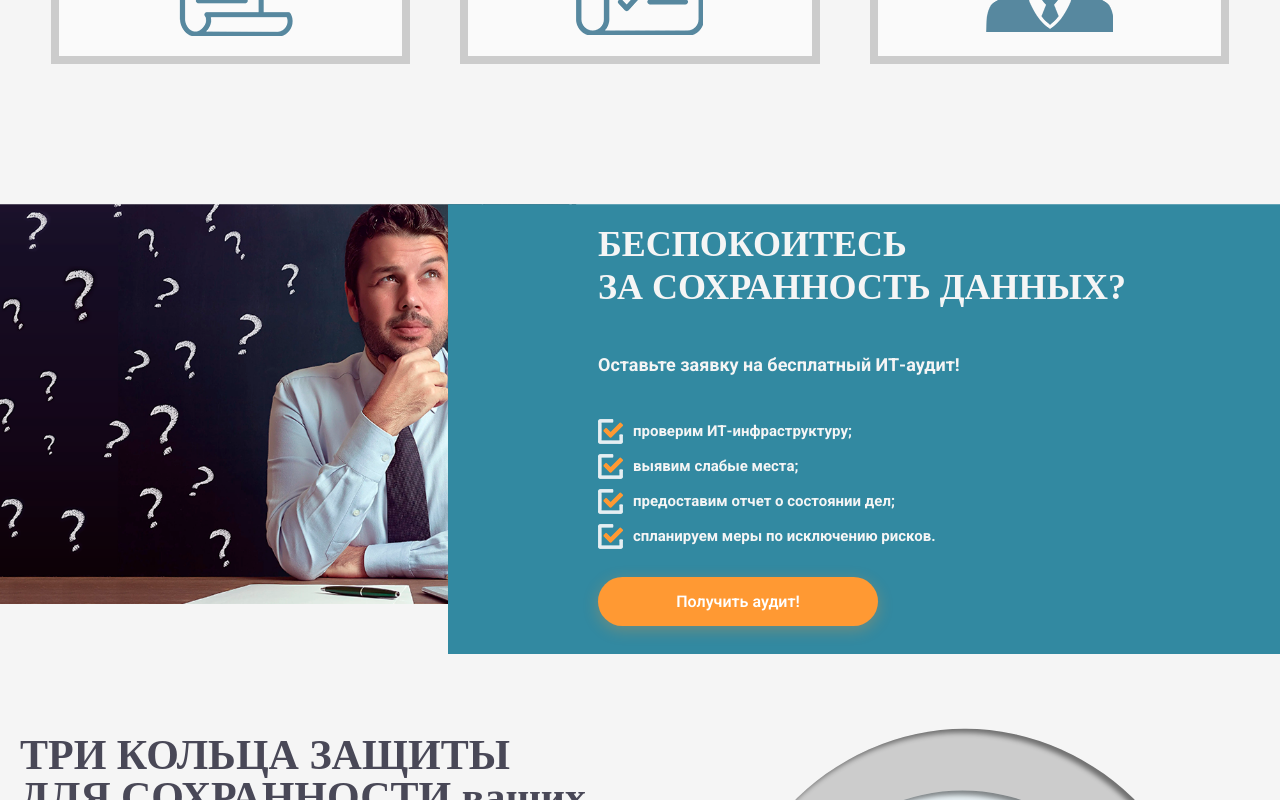
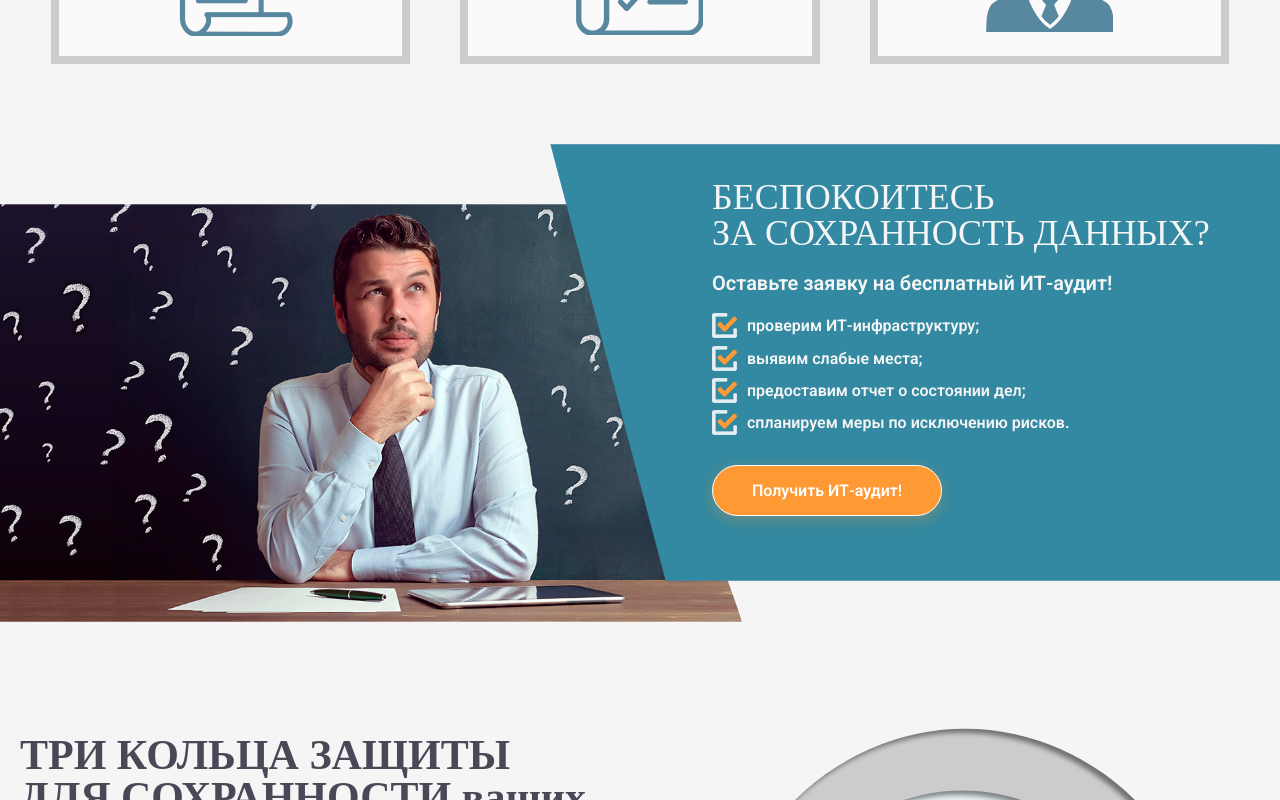
Before and after one commit to WWork777/astranit, a Next.js app: page / in a window 1280 px wide. Shown: the part 2480-3280 px from the top of the page. Built offline with nearby package versions, Linux system fonts and the light colour scheme.

Commit message:
адаптив

```diff
--- a/src/app/globals.css
+++ b/src/app/globals.css
@@ -11,7 +11,7 @@
 	--layer-color1: #d3e5eb;
 	/* --layer-color2: #57889f; */
 	--layer-color2: #3289a1;
-	--footer-color: #494857;
+	--footer-color: #484657;
 	--border-color1: #58899f;
 }
 
--- a/src/components/layout/footer/footer.scss
+++ b/src/components/layout/footer/footer.scss
@@ -1,4 +1,7 @@
 .footer {
+	width: 100%;
+	max-width: 1920px;
+	margin: 0 auto;
 }
 .footer-top {
 	height: 400px;
--- a/src/components/main-page/Calculator/styles.module.scss
+++ b/src/components/main-page/Calculator/styles.module.scss
@@ -1,4 +1,7 @@
 .calc {
+	width: 100%;
+	max-width: 1920px;
+	margin: 0 auto;
 	padding-top: 100px;
 	@media (max-width: 1024px) {
 	}
--- a/src/components/main-page/Saved-data/SavedData.jsx
+++ b/src/components/main-page/Saved-data/SavedData.jsx
@@ -1,5 +1,5 @@
-import styles from "./styles.module.scss";
-import Image from "next/image";
+import Image from 'next/image'
+import styles from './styles.module.scss'
 
 export default function SavedData() {
 	return (
@@ -13,8 +13,8 @@ export default function SavedData() {
 
 				<div className={styles.mobile_saved__data__image}>
 					<img
-            src="/images/saved/mobile.png"
-            alt="cheef"
+						src='/images/saved/mobile.png'
+						alt='cheef'
 						className={styles.image}
 					/>
 				</div>
@@ -23,8 +23,8 @@ export default function SavedData() {
 					<div className={styles.mobile_checkbox}>
 						<div className={styles.mobile_checkbox_item}>
 							<Image
-                src="/images/saved/checkbox.svg"
-                alt="checkbox"
+								src='/images/saved/checkbox.svg'
+								alt='checkbox'
 								width={20}
 								height={20}
 							/>
@@ -32,8 +32,8 @@ export default function SavedData() {
 						</div>
 						<div className={styles.mobile_checkbox_item}>
 							<Image
-                src="/images/saved/checkbox.svg"
-                alt="checkbox"
+								src='/images/saved/checkbox.svg'
+								alt='checkbox'
 								width={20}
 								height={20}
 							/>
@@ -41,8 +41,8 @@ export default function SavedData() {
 						</div>
 						<div className={styles.mobile_checkbox_item}>
 							<Image
-                src="/images/saved/checkbox.svg"
-                alt="checkbox"
+								src='/images/saved/checkbox.svg'
+								alt='checkbox'
 								width={20}
 								height={20}
 							/>
@@ -50,8 +50,8 @@ export default function SavedData() {
 						</div>
 						<div className={styles.mobile_checkbox_item}>
 							<Image
-                src="/images/saved/checkbox.svg"
-                alt="checkbox"
+								src='/images/saved/checkbox.svg'
+								alt='checkbox'
 								width={20}
 								height={20}
 							/>
@@ -66,8 +66,8 @@ export default function SavedData() {
 			<div className={styles.clipped}>
 				<div className={styles.clipped_left}>
 					<img
-            src="/images/saved/cheef.png"
-            alt="cheef"
+						src='/images/saved/cheef.png'
+						alt='cheef'
 						className={styles.image}
 					/>
 				</div>
@@ -86,11 +86,11 @@ export default function SavedData() {
 							<li>спланируем меры по исключению рисков.</li>
 						</ul>
 						<button className={styles.button}>
-              <span>Получить аудит!</span>
+							<span>Получить ИТ-аудит!</span>
 						</button>
 					</div>
 				</div>
 			</div>
 		</section>
-  );
+	)
 }
--- a/src/components/main-page/Saved-data/styles.module.scss
+++ b/src/components/main-page/Saved-data/styles.module.scss
@@ -1,4 +1,7 @@
 .saved_data {
+	width: 100%;
+	max-width: 1920px;
+	margin: 0 auto;
 	padding-top: 80px;
 	position: relative;
 	overflow: hidden;
@@ -37,37 +40,37 @@
 }
 
 .clipped_left {
-  width: 60%;
+	width: 58%;
 	height: 100%;
-  clip-path: polygon(0 0, 75% 0, 100% 100%, 0 100%);
+	clip-path: polygon(0 0, 80% 0, 100% 100%, 0 100%);
 	position: relative;
 	overflow: hidden;
 
-  @media (max-width: 1600px) {
-    height: 450px;
-  }
+	// @media (max-width: 1600px) {
+	// 	height: 450px;
+	// }
 
-  @media (max-width: 1280px) {
-    height: 400px;
-  }
+	// @media (max-width: 1280px) {
+	// 	height: 400px;
+	// }
 
-  @media (max-width: 992px) {
-    width: 100%;
-    height: 350px;
-    clip-path: polygon(0 0, 100% 0, 100% 90%, 0 100%);
-  }
+	// @media (max-width: 992px) {
+	// 	width: 100%;
+	// 	height: 350px;
+	// 	clip-path: polygon(0 0, 100% 0, 100% 90%, 0 100%);
+	// }
 
-  @media (max-width: 768px) {
-    height: 300px;
-  }
+	// @media (max-width: 768px) {
+	// 	height: 300px;
+	// }
 
-  @media (max-width: 480px) {
-    height: 250px;
-  }
+	// @media (max-width: 480px) {
+	// 	height: 250px;
+	// }
 
-  @media (max-width: 360px) {
-    height: 220px;
-  }
+	// @media (max-width: 360px) {
+	// 	height: 220px;
+	// }
 }
 
 .mobile_saved__data {
@@ -86,7 +89,7 @@
 				font-size: 50px;
 
 				@media (max-width: 480px) {
-          font-size: 40px;
+					font-size: 30px;
 				}
 			}
 		}
@@ -179,101 +182,133 @@
 }
 
 .clipped_right {
-  background-color: var(--layer-color2, #1a365d);
+	background-color: var(--layer-color2, #3289a1);
 	position: absolute;
 	right: 0;
 	top: -60px;
 	z-index: 2;
 	width: 60%;
 	height: 100%;
-  clip-path: polygon(0 0, 100% 0, 100% 100%, 22% 100%);
+	clip-path: polygon(5% 0, 100% 0, 100% 100%, 20% 100%);
 	display: flex;
-  align-items: center;
+	-webkit-box-shadow: -11px -7px 10px -8px rgba(34, 60, 80, 0.33);
+	-moz-box-shadow: -11px -7px 10px -8px rgba(34, 60, 80, 0.33);
+	box-shadow: -11px -7px 10px -8px rgba(34, 60, 80, 0.33);
 
+	@media (max-width: 1800px) {
+		clip-path: polygon(5% 0, 100% 0, 100% 98%, 20% 98%);
+	}
+	@media (max-width: 1700px) {
+		clip-path: polygon(5% 0, 100% 0, 100% 93%, 20% 93%);
+	}
+	@media (max-width: 1616px) {
+		clip-path: polygon(5% 0, 100% 0, 100% 90%, 20% 90%);
+	}
 	@media (max-width: 1600px) {
-    top: 0;
-    left: 40%;
-    width: 60%;
-    min-height: 100%;
-    clip-path: polygon(0 0, 100% 0, 100% 100%, 0 100%);
+		clip-path: polygon(5% 0, 100% 0, 100% 100%, 20% 100%);
+	}
+	@media (max-width: 1440px) {
+		clip-path: polygon(5% 0, 100% 0, 100% 96%, 20% 96%);
+	}
+	@media (max-width: 1360px) {
+		clip-path: polygon(5% 0, 100% 0, 100% 92%, 20% 92%);
+	}
+	@media (max-width: 1280px) {
+		clip-path: polygon(5% 0, 100% 0, 100% 97%, 20% 97%);
+	}
+	@media (max-width: 1200px) {
+		clip-path: polygon(5% 0, 100% 0, 100% 92%, 20% 92%);
+	}
+	@media (max-width: 1150px) {
+		clip-path: polygon(5% 0, 100% 0, 100% 88%, 20% 88%);
+	}
+	@media (max-width: 1080px) {
+		clip-path: polygon(5% 0, 100% 0, 100% 83%, 20% 83%);
+	}
+	@media (max-width: 1024px) {
+		clip-path: polygon(5% 0, 100% 0, 100% 80%, 20% 80%);
 	}
 
-  @media (max-width: 1280px) {
-    left: 35%;
-    width: 65%;
-  }
+	// @media (max-width: 1280px) {
+	// 	left: 35%;
+	// 	width: 65%;
+	// }
 
-  @media (max-width: 992px) {
-    position: relative;
-    width: 100%;
-    left: 0;
-    top: 0;
-    min-height: 400px;
-    clip-path: polygon(0 10%, 100% 0, 100% 100%, 0 100%);
-    margin-top: -50px;
-    padding-top: 50px;
-  }
+	// @media (max-width: 992px) {
+	// 	position: relative;
+	// 	width: 100%;
+	// 	left: 0;
+	// 	top: 0;
+	// 	min-height: 400px;
+	// 	clip-path: polygon(0 10%, 100% 0, 100% 100%, 0 100%);
+	// 	margin-top: -50px;
+	// 	padding-top: 50px;
+	// }
 
-  @media (max-width: 768px) {
-    min-height: 350px;
-    padding-top: 40px;
-    margin-top: -40px;
-  }
+	// @media (max-width: 768px) {
+	// 	min-height: 350px;
+	// 	padding-top: 40px;
+	// 	margin-top: -40px;
+	// }
 
-  @media (max-width: 480px) {
-    min-height: 300px;
-    padding-top: 30px;
-    margin-top: -30px;
-    clip-path: polygon(0 5%, 100% 0, 100% 100%, 0 100%);
-  }
+	// @media (max-width: 480px) {
+	// 	min-height: 300px;
+	// 	padding-top: 30px;
+	// 	margin-top: -30px;
+	// 	clip-path: polygon(0 5%, 100% 0, 100% 100%, 0 100%);
+	// }
 
-  @media (max-width: 360px) {
-    min-height: 280px;
-    padding-top: 25px;
-    margin-top: -25px;
-  }
+	// @media (max-width: 360px) {
+	// 	min-height: 280px;
+	// 	padding-top: 25px;
+	// 	margin-top: -25px;
+	// }
 }
 
 .clipped_right_inner {
-  padding: 51px 0 60px 280px;
+	padding: 55px 0 60px 260px;
 
-  @media (max-width: 1800px) {
-    padding-left: 250px;
+	@media (max-width: 1440px) {
+		padding: 55px 0 60px 200px;
+	}
+	@media (max-width: 1440px) {
+		padding: 35px 0 60px 200px;
+	}
+	@media (max-width: 1024px) {
+		padding: 35px 0 60px 170px;
 	}
 
-  @media (max-width: 1600px) {
-    padding: 40px 0 50px 200px;
-  }
+	// @media (max-width: 1600px) {
+	// 	padding: 40px 0 50px 200px;
+	// }
 
-  @media (max-width: 1280px) {
-    padding: 30px 0 40px 150px;
-  }
+	// @media (max-width: 1280px) {
+	// 	padding: 30px 0 40px 150px;
+	// }
 
-  @media (max-width: 992px) {
-    padding: 30px 40px;
-    text-align: center;
-  }
+	// @media (max-width: 992px) {
+	// 	padding: 30px 40px;
+	// 	text-align: center;
+	// }
 
-  @media (max-width: 768px) {
-    padding: 25px 30px;
-  }
+	// @media (max-width: 768px) {
+	// 	padding: 25px 30px;
+	// }
 
-  @media (max-width: 480px) {
-    padding: 20px 20px;
-  }
+	// @media (max-width: 480px) {
+	// 	padding: 20px 20px;
+	// }
 
-  @media (max-width: 360px) {
-    padding: 15px 15px;
-  }
+	// @media (max-width: 360px) {
+	// 	padding: 15px 15px;
+	// }
 }
 
 .title {
 	color: rgba(245, 245, 245, 1);
 	font-size: 56px;
-  font-weight: 700;
-  line-height: 1.2;
-  letter-spacing: 0%;
-  margin: 0;
+	font-weight: 500;
+	line-height: 1;
 
 	@media (max-width: 1800px) {
 		font-size: 48px;
@@ -285,6 +320,9 @@
 
 	@media (max-width: 1280px) {
 		font-size: 36px;
+	}
+	@media (max-width: 1080px) {
+		font-size: 28px;
 	}
 
 	@media (max-width: 992px) {
@@ -310,28 +348,33 @@
 
 .subtitle {
 	color: rgba(245, 245, 245, 1);
-  padding: 45px 0;
+
 	font-family: Roboto, sans-serif;
 	font-size: 24px;
-  font-weight: 700;
+	font-weight: 600;
 	line-height: 1.2;
 	letter-spacing: 0px;
-  margin: 20px 0;
+	margin: 45px 0;
 
 	@media (max-width: 1800px) {
 		font-size: 22px;
 		padding: 35px 0;
+		margin: 0;
 	}
 
 	@media (max-width: 1600px) {
 		font-size: 20px;
-    padding: 30px 0;
+		padding: 20px 0;
+	}
+	@media (max-width: 1080px) {
+		font-size: 18px;
+		padding: 10px 0;
 	}
 
-  @media (max-width: 1280px) {
-    font-size: 18px;
-    padding: 25px 0;
-  }
+	// @media (max-width: 1280px) {
+	// 	font-size: 18px;
+	// 	padding: 25px 0;
+	// }
 
 	@media (max-width: 992px) {
 		font-size: 20px;
@@ -370,10 +413,10 @@
 .list > li {
 	position: relative;
 	color: rgba(245, 245, 245, 1);
-  padding: 0 0 22px 35px;
+	padding: 0 0 15px 35px;
 	font-family: Roboto, sans-serif;
 	font-size: 18px;
-  font-weight: 700;
+	font-weight: 600;
 	line-height: 1.4;
 	letter-spacing: 0%;
 	text-align: left;
@@ -384,7 +427,7 @@
 	}
 
 	&::before {
-    content: url("/images/saved/checkbox.svg");
+		content: url('/images/saved/checkbox.svg');
 		position: absolute;
 		width: 25px;
 		height: 25px;
@@ -399,59 +442,61 @@
 
 	@media (max-width: 1600px) {
 		font-size: 16px;
-    padding: 0 0 16px 35px;
+		padding: 0 0 10px 35px;
+	}
+	@media (max-width: 1080px) {
+		font-size: 15px;
 	}
 
-  @media (max-width: 1280px) {
-    font-size: 15px;
-    padding: 0 0 14px 35px;
-  }
+	// @media (max-width: 1280px) {
+	// 	font-size: 15px;
+	// 	padding: 0 0 14px 35px;
+	// }
 
-  @media (max-width: 992px) {
-    font-size: 16px;
-    padding: 0 0 12px 40px;
-    text-align: left;
+	// @media (max-width: 992px) {
+	// 	font-size: 16px;
+	// 	padding: 0 0 12px 40px;
+	// 	text-align: left;
 
-    &::before {
-      left: 50%;
-      transform: translateX(-50%);
-      top: -2px;
-    }
-  }
+	// 	&::before {
+	// 		left: 50%;
+	// 		transform: translateX(-50%);
+	// 		top: -2px;
+	// 	}
+	// }
 
-  @media (max-width: 768px) {
-    font-size: 15px;
-    padding: 0 0 10px 35px;
+	// @media (max-width: 768px) {
+	// 	font-size: 15px;
+	// 	padding: 0 0 10px 35px;
 
-    &::before {
-      left: 0;
-      transform: none;
-    }
-  }
+	// 	&::before {
+	// 		left: 0;
+	// 		transform: none;
+	// 	}
+	// }
 
-  @media (max-width: 480px) {
-    font-size: 14px;
-    padding: 0 0 8px 30px;
-    line-height: 1.3;
+	// @media (max-width: 480px) {
+	// 	font-size: 14px;
+	// 	padding: 0 0 8px 30px;
+	// 	line-height: 1.3;
 
-    &::before {
-      width: 20px;
-      height: 20px;
-      top: 0;
-    }
-  }
+	// 	&::before {
+	// 		width: 20px;
+	// 		height: 20px;
+	// 		top: 0;
+	// 	}
+	// }
 
-  @media (max-width: 360px) {
-    font-size: 13px;
-    padding: 0 0 8px 28px;
-  }
+	// @media (max-width: 360px) {
+	// 	font-size: 13px;
+	// 	padding: 0 0 8px 28px;
+	// }
 }
 
 .button {
-  margin-top: 72px;
-  padding: 18px 50px;
+	padding: 15px 33px;
 	border-radius: 30px;
-  border: none;
+	border: 1px solid #ffffff;
 	background-color: #ff9933;
 	color: white;
 	font-size: 18px;
@@ -461,8 +506,9 @@
 	transition: background-color 0.3s ease, transform 0.2s ease;
 	box-shadow: 0 4px 15px rgba(255, 153, 51, 0.3);
 	width: 100%;
-  max-width: 300px;
+	max-width: 250px;
 	display: block;
+	margin-top: 65px;
 
 	&:hover {
 		background-color: #e68a29;
@@ -480,16 +526,23 @@
 	}
 
 	@media (max-width: 1600px) {
-    margin-top: 40px;
-    padding: 16px 45px;
-    font-size: 17px;
+		margin-top: 30px;
+		padding: 16px 20px;
+		font-size: 16px;
+		max-width: 230px;
 	}
 
+	@media (max-width: 1440px) {
+		margin-top: 30px;
+		padding: 15px 20px;
+		font-size: 16px;
+		max-width: 230px;
+	}
 	@media (max-width: 1280px) {
 		margin-top: 30px;
-    padding: 15px 40px;
+		padding: 15px 20px;
 		font-size: 16px;
-    max-width: 280px;
+		max-width: 230px;
 	}
 
 	@media (max-width: 992px) {
@@ -527,62 +580,62 @@
 }
 
 // Медиа-запросы для мобильных устройств
-@media (max-width: 768px) {
-  .saved_data {
-    .clipped {
-      .clipped_left {
-        height: 250px;
-      }
+// @media (max-width: 768px) {
+// 	.saved_data {
+// 		.clipped {
+// 			.clipped_left {
+// 				height: 250px;
+// 			}
 
-      .clipped_right {
-        padding-top: 30px;
+// 			.clipped_right {
+// 				padding-top: 30px;
 
-        .clipped_right_inner {
-          .title {
-            font-size: 24px;
-          }
+// 				.clipped_right_inner {
+// 					.title {
+// 						font-size: 24px;
+// 					}
 
-          .subtitle {
-            font-size: 16px;
-            margin: 15px 0;
-          }
+// 					.subtitle {
+// 						font-size: 16px;
+// 						margin: 15px 0;
+// 					}
 
-          .list li {
-            font-size: 14px;
-          }
-        }
-      }
-    }
-  }
-}
+// 					.list li {
+// 						font-size: 14px;
+// 					}
+// 				}
+// 			}
+// 		}
+// 	}
+// }
 
-@media (max-width: 480px) {
-  .saved_data {
-    .clipped {
-      .clipped_left {
-        height: 200px;
-      }
+// @media (max-width: 480px) {
+// 	.saved_data {
+// 		.clipped {
+// 			.clipped_left {
+// 				height: 200px;
+// 			}
 
-      .clipped_right {
-        .clipped_right_inner {
-          .title {
-            font-size: 22px;
-          }
+// 			.clipped_right {
+// 				.clipped_right_inner {
+// 					.title {
+// 						font-size: 22px;
+// 					}
 
-          .subtitle {
-            font-size: 15px;
-          }
+// 					.subtitle {
+// 						font-size: 15px;
+// 					}
 
-          .list {
-            margin-top: 15px;
+// 					.list {
+// 						margin-top: 15px;
 
-            li {
-              font-size: 13px;
-              padding-bottom: 10px;
-            }
-          }
-        }
-      }
-    }
-  }
-}
+// 						li {
+// 							font-size: 13px;
+// 							padding-bottom: 10px;
+// 						}
+// 					}
+// 				}
+// 			}
+// 		}
+// 	}
+// }
--- a/src/components/main-page/Services/styles.module.scss
+++ b/src/components/main-page/Services/styles.module.scss
@@ -1,4 +1,7 @@
 .services {
+	width: 100%;
+	max-width: 1920px;
+	margin: 0 auto;
 	background-color: var(--layer-color2);
 	padding-left: 10px;
 	padding-right: 10px;
```
Lines whose indentation alone changed are shown as unchanged.
